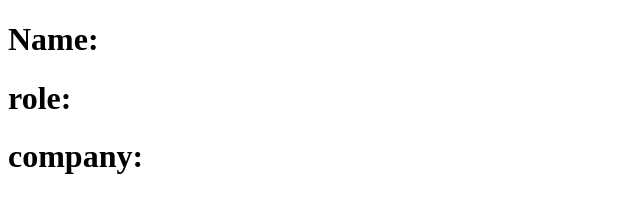
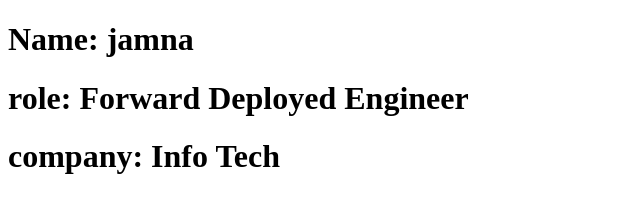
Before and after one commit to GJD-AI-World/Qwerty52, a plain HTML site: page index.html in a window 1280 px wide. Shown: the whole page, without its empty margins (0-640 px from the left). Drawn offline with Linux system fonts and the light colour scheme.

Commit message:
Added details

```diff
--- a/index.html
+++ b/index.html
@@ -6,9 +6,9 @@
     <title>jaman portfolio</title>
 </head>
 <body>
-    <h1>Name: </h1>
-    <h1>role:</h1>
-    <h1>company: </h1>
+    <h1>Name: jamna</h1>
+    <h1>role: Forward Deployed Engineer</h1>
+    <h1>company: Info Tech</h1>
 
 
 </body>
```
